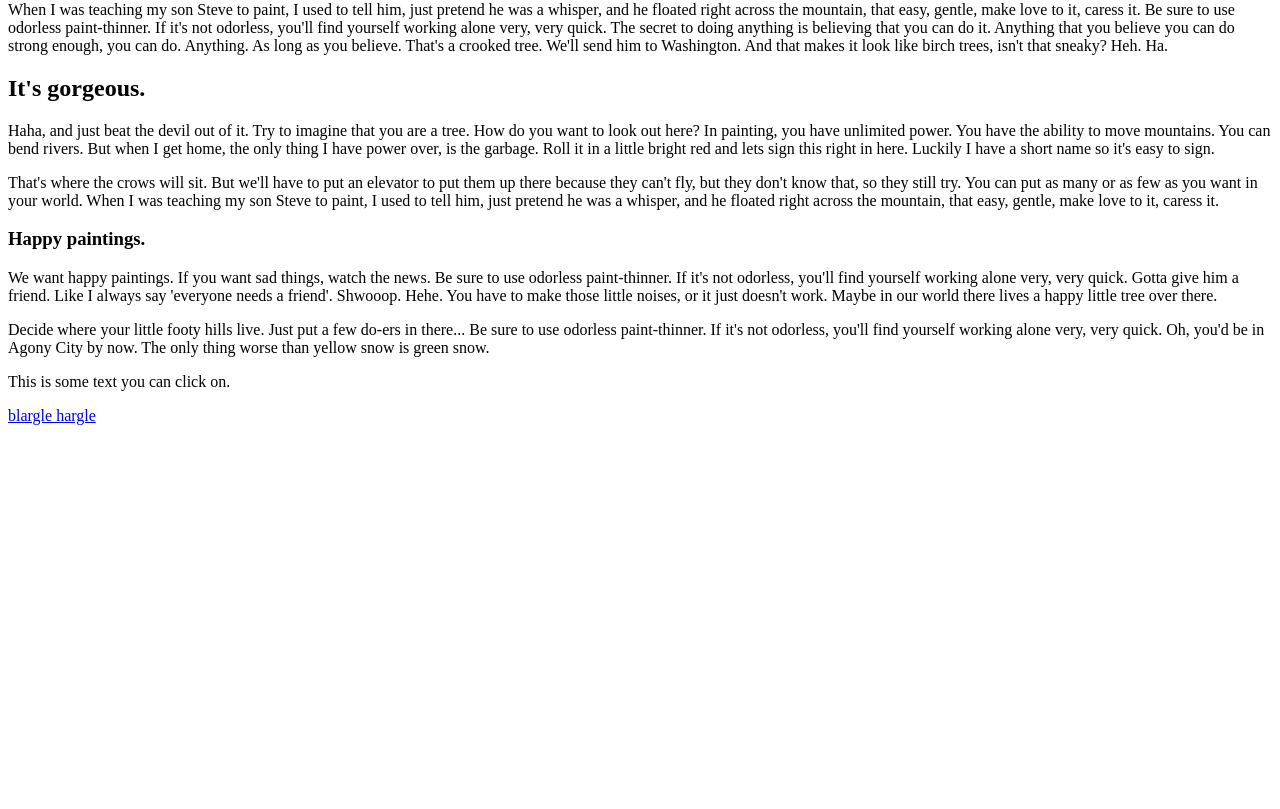
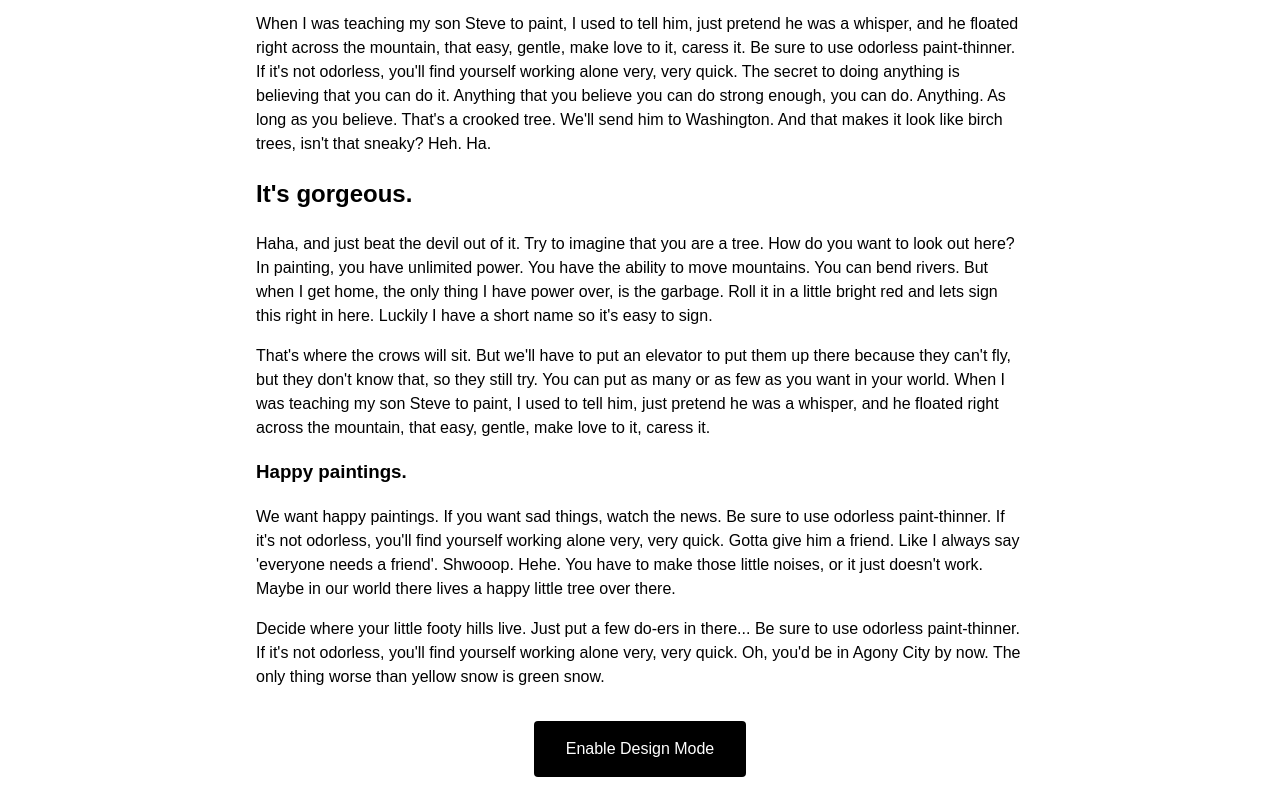
Before and after one commit to cmegown/design-mode-bookmarklet, a plain HTML site: page index.html in a window 1280 px wide. Shown: the part 79-888 px from the top of the page. Before the commit the page ends 800 px from the top, so only its background shows below. Drawn offline with Linux system fonts and the light colour scheme.

Commit message:
adding styles

```diff
--- a/index.html
+++ b/index.html
@@ -5,7 +5,9 @@
     <meta http-equiv="X-UA-Compatible" content="IE=edge">
     <meta name="viewport" content="width=device-width, initial-scale=1">
 
-    <title></title>
+    <title>Design Mode Bookmarklet</title>
+
+    <link rel="stylesheet" href="/styles.css">
   </head>
   <body>
     <main>
@@ -18,9 +20,11 @@
       <p>We want happy paintings. If you want sad things, watch the news. Be sure to use odorless paint-thinner. If it's not odorless, you'll find yourself working alone very, very quick. Gotta give him a friend. Like I always say 'everyone needs a friend'. Shwooop. Hehe. You have to make those little noises, or it just doesn't work. Maybe in our world there lives a happy little tree over there.</p>
       <p>Decide where your little footy hills live. Just put a few do-ers in there... Be sure to use odorless paint-thinner. If it's not odorless, you'll find yourself working alone very, very quick. Oh, you'd be in Agony City by now. The only thing worse than yellow snow is green snow.</p>
 
-      <p onclick="alert('temp');">This is some text you can click on.</p>
-
-      <a href="javascript:(function(){document.addEventListener('click',function(e){e.stopPropagation();e.preventDefault()},true);document.designMode='on'})()">blargle hargle</a>
+      <div style="margin: 2em 0; text-align: center;">
+        <a href="javascript:(function(){document.addEventListener('click',function(e){e.stopPropagation();e.preventDefault()},true);document.designMode='on'})()">
+          Enable Design Mode
+        </a>
+      </div>
     </main>
   </body>
 </html>
--- /dev/null
+++ b/styles.css
@@ -0,0 +1,26 @@
+*,
+*:before,
+*:after {
+  box-sizing: border-box;
+}
+
+body {
+  margin: 0;
+  padding: 0 1em;
+  line-height: 1.5;
+  font-family: sans-serif;
+}
+
+main {
+  max-width: 48em;
+  margin: 0 auto;
+}
+
+a {
+  display: inline-block;
+  padding: 1em 2em;
+  border-radius: 0.25em;
+  background-color: black;
+  text-decoration: none;
+  color: white;
+}
```
